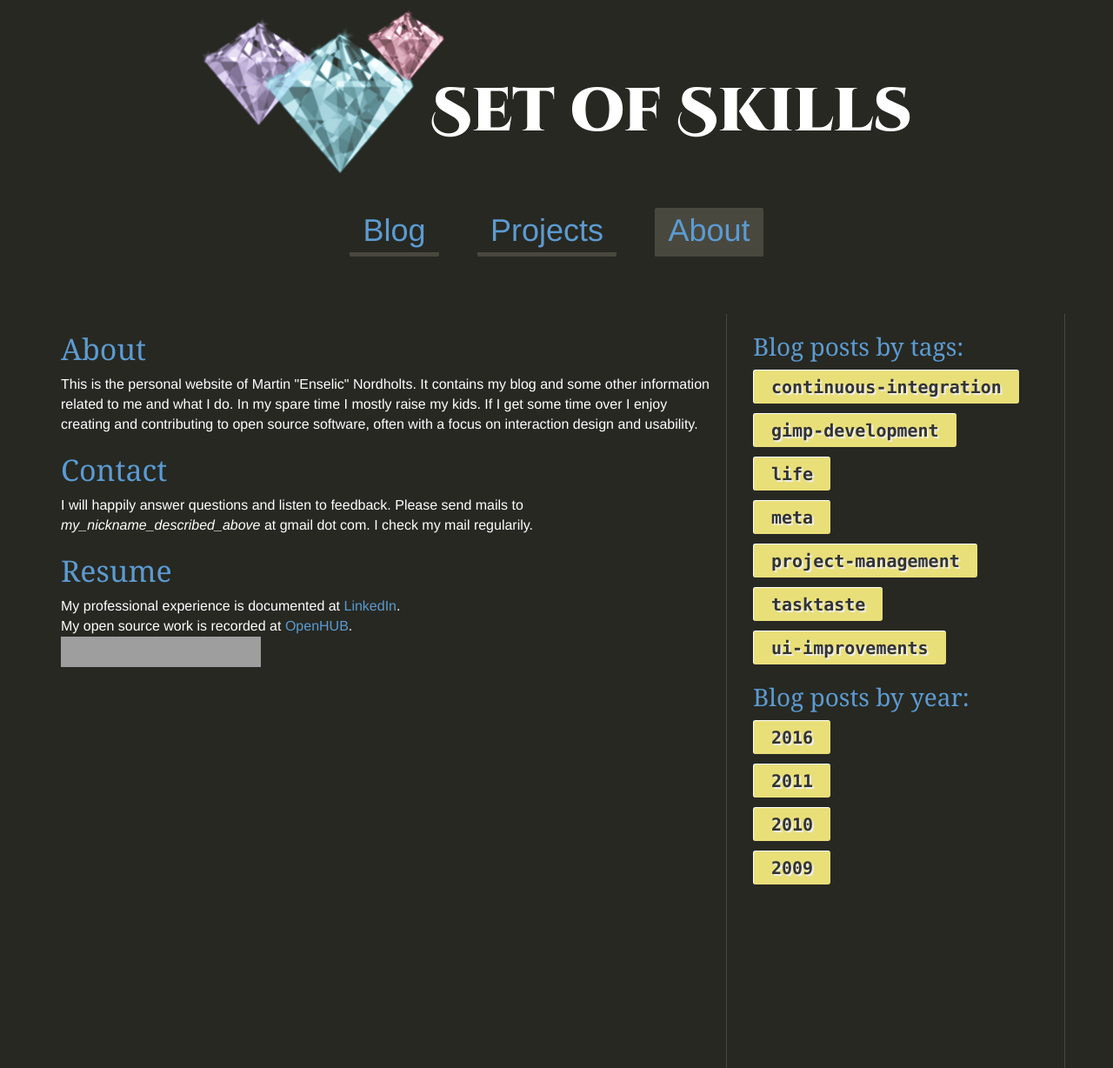
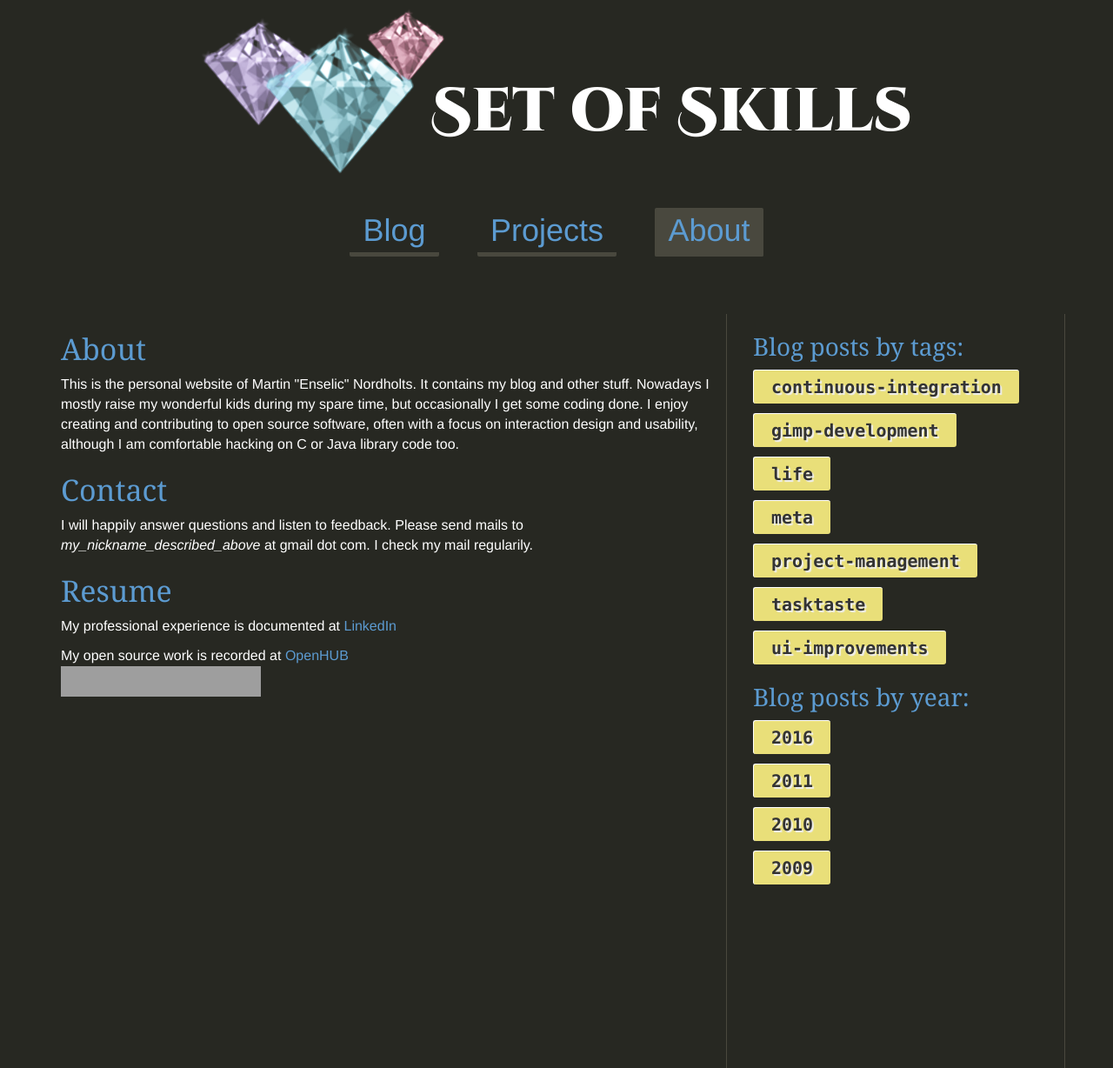
Before and after one commit to Enselic/chromecode, a Jekyll site: the page built from about/index.html, in a window 1280 px wide. Shown: the whole page at 87% size. Built offline with Jekyll 4.4.1, drawn with Linux system fonts in a browser that asks for light colours; Markdown is read by kramdown in place of the engine named in the settings; grey boxes are pictures that could not be loaded.

Commit message:
Update About and Projects

```diff
--- a/about/index.html
+++ b/about/index.html
@@ -6,27 +6,31 @@ by_year_title: Blog posts by year
 nav: About
 ---
 
+
 <h2>About</h2>
-<p>
-	This is the personal website of Martin "Enselic" Nordholts.
-	It contains my blog and some other information related to me and what I do.
-	In my spare time I mostly raise my kids. If I get some time over I enjoy creating
-	and contributing to open source software, often with a focus on interaction design and usability.
+
+<p>This is the personal website of Martin "Enselic" Nordholts.
+It contains my blog and other stuff.
+Nowadays I mostly raise my wonderful kids during my spare time, but occasionally I get some coding done. I enjoy creating
+and contributing to open source software, often with a focus on interaction design and usability, although I am comfortable hacking on C or Java library code too.
 </p>
 
+
 <h2>Contact</h2>
+
 <p>I will happily answer questions and listen to
-	feedback. Please send mails
-	to <i>my_nickname_described_above</i> at gmail dot com. I
-	check my mail regularily.
+feedback. Please send mails
+to <i>my_nickname_described_above</i> at gmail dot com. I
+check my mail regularily.
 </p>
 
+
 <h2>Resume</h2>
-<p>
-	My professional experience is documented at
-	<a href="http://se.linkedin.com/pub/martin-nordholts/a/718/364">LinkedIn</a>.<br/>
-	My open source work is recorded at
-	<a href="https://www.openhub.net/accounts/Enselic">OpenHUB</a>.<br/>
-	<a target="_blank" href="https://www.openhub.net/accounts/Enselic?ref=sample"><img style="background: white" alt='Open Hub profile for Martin Nordholts' border='0' height='35' src='https://www.openhub.net/accounts/Enselic/widgets/account_detailed?format=gif&amp;ref=sample' width='230'>
-	</a>
+
+<p>My professional experience is documented at
+<a href="http://se.linkedin.com/pub/martin-nordholts/a/718/364">LinkedIn</a></p>
+
+<p>My open source work is recorded at <a href="https://www.openhub.net/accounts/Enselic">OpenHUB</a><br/>
+<a target="_blank" href="https://www.openhub.net/accounts/Enselic?ref=sample"><img style="background: white" alt='Open Hub profile for Martin Nordholts' border='0' height='35' src='https://www.openhub.net/accounts/Enselic/widgets/account_detailed?format=gif&amp;ref=sample' width='230'>
+</a>
 </p>
--- a/projects/index.html
+++ b/projects/index.html
@@ -61,8 +61,8 @@ nav: Projects
 	This all becomes a lot easier with a good tool. I wanted to
 	have such a tool for GIMP 2.8, but I found none that met my
 	needs: public project pages, open source platform, not a
-	terrible user interface. So I <strike>tasktaste.com</strike>. Note that I have
-	taken the site offline for now. I might put it online later, but
+	terrible user interface. So I wrote <i><strike>tasktaste.com</strike></i>. <br/><strong>Update:</strong> Note that I have
+	taken the site offline for now. I might put it online later, and
 	if I do it will be at the URL <i>https://setofskills.com/task-taste</i>.
 </p>
 
```
